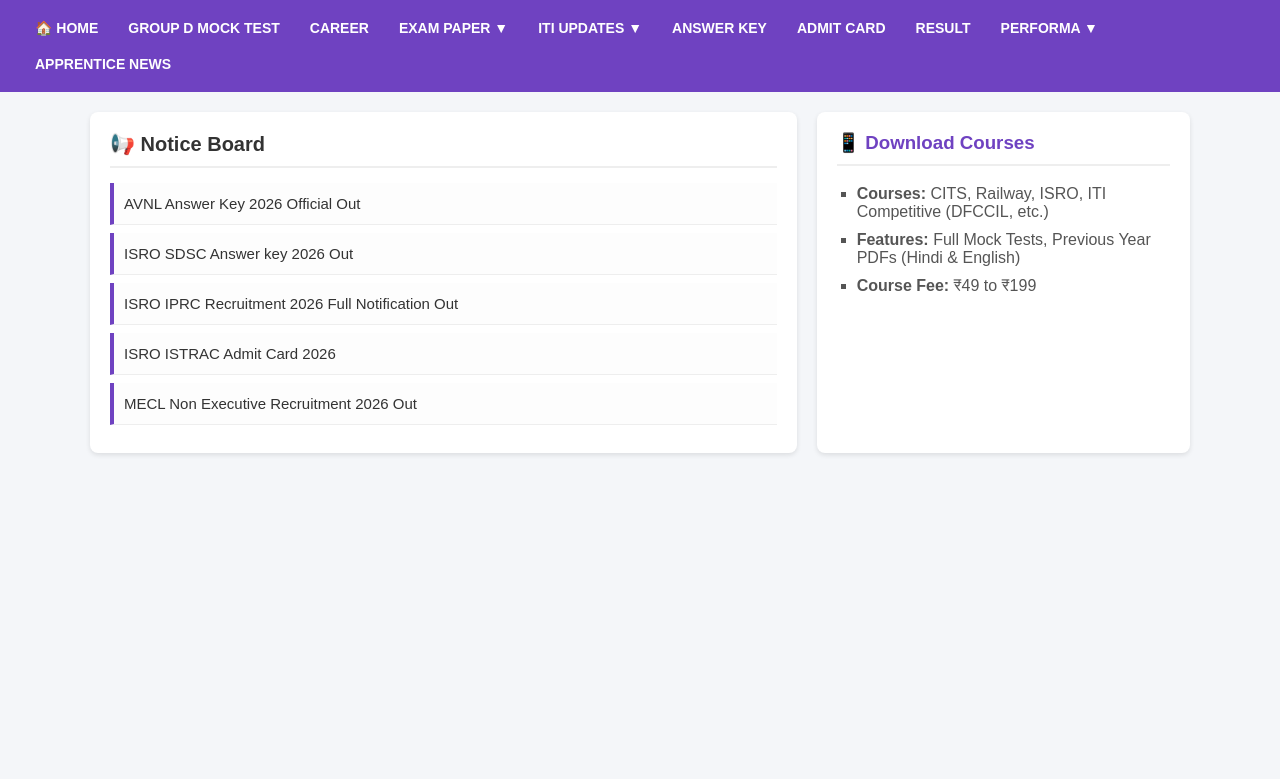
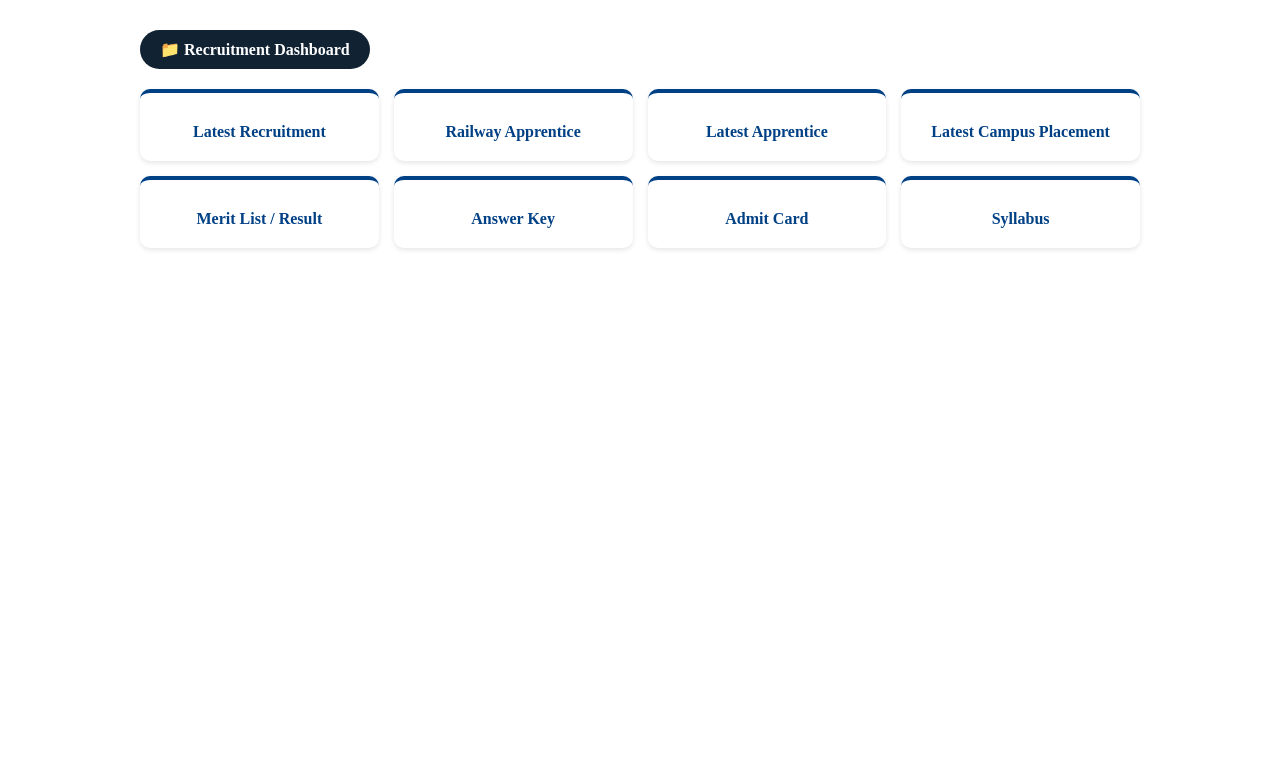
Before and after one commit to RohanDamodar2621/Letestgovt.-jobs.in, a Flask app: page / in a window 1280 px wide. Shown: the top 779 px of the page. Run offline with Flask 3, Linux system fonts and the light colour scheme.

Commit message:
Add recruitment dashboard to index.html
Added a recruitment dashboard section with cards for various recruitment-related links.

```diff
--- a/templates/index.html
+++ b/templates/index.html
@@ -1,79 +1,72 @@
-<!DOCTYPE html>
-<html lang="mr">
-<head>
-    <meta charset="UTF-8">
-    <meta name="viewport" content="width=device-width, initial-scale=1.0">
-    <title>Latest ITI & Govt Jobs Portal</title>
-    <style>
-        body { font-family: Arial, sans-serif; background-color: #f4f6f9; margin: 0; padding: 0; }
+<style>
+    .dashboard-container {
+        max-width: 1000px;
+        margin: 20px auto;
+        padding: 10px;
+    }
+    .dashboard-title {
+        background: #112233;
+        color: white;
+        padding: 10px 20px;
+        border-radius: 30px;
+        display: inline-block;
+        font-weight: bold;
+        margin-bottom: 20px;
+    }
+    .grid-box {
+        display: grid;
+        grid-template-columns: repeat(auto-fit, minmax(200px, 1fr));
+        gap: 15px;
+    }
+    .card-item {
+        background: white;
+        padding: 20px;
+        text-align: center;
+        border-radius: 10px;
+        box-shadow: 0 2px 5px rgba(0,0,0,0.1);
+        text-decoration: none;
+        color: #333;
+        transition: 0.3s;
+        border-top: 4px solid #004085;
+    }
+    .card-item:hover {
+        transform: translateY(-3px);
+        box-shadow: 0 5px 15px rgba(0,0,0,0.15);
+    }
+    .card-item h3 {
+        margin: 10px 0 0 0;
+        font-size: 16px;
+        color: #004085;
+    }
+</style>
 
-        /* Top Navigation Bar */
-        .navbar { background-color: #6f42c1; display: flex; flex-wrap: wrap; align-items: center; padding: 10px 20px; color: white; }
-        .navbar a { color: white; text-decoration: none; padding: 10px 15px; font-weight: bold; font-size: 14px; text-transform: uppercase; }
-        .navbar a:hover { background-color: #593196; border-radius: 4px; }
+<div class="dashboard-container">
+    <div class="dashboard-title">📁 Recruitment Dashboard</div>
 
-        /* Container */
-        .container { max-width: 1100px; margin: 20px auto; padding: 0 15px; display: flex; gap: 20px; flex-wrap: wrap; }
-
-        /* Notice Board Section */
-        .notice-board { flex: 2; min-width: 300px; background: white; padding: 20px; border-radius: 8px; box-shadow: 0 2px 5px rgba(0,0,0,0.1); }
-        .notice-header { font-size: 20px; font-weight: bold; color: #333; margin-bottom: 15px; display: flex; align-items: center; gap: 10px; border-bottom: 2px solid #eee; padding-bottom: 10px; }
-        .notice-list { list-style: none; padding: 0; margin: 0; }
-        .notice-item { padding: 12px 10px; border-bottom: 1px solid #eee; font-size: 15px; display: flex; align-items: center; border-left: 4px solid #6f42c1; margin-bottom: 8px; background: #fdfdfd; }
-        .notice-item a { color: #333; text-decoration: none; font-weight: 500; }
-        .notice-item a:hover { color: #6f42c1; }
-
-        /* Sidebar Section */
-        .sidebar { flex: 1; min-width: 250px; background: white; padding: 20px; border-radius: 8px; box-shadow: 0 2px 5px rgba(0,0,0,0.1); }
-        .sidebar h3 { margin-top: 0; color: #6f42c1; border-bottom: 2px solid #eee; padding-bottom: 10px; }
-        .sidebar ul { list-style-type: square; padding-left: 20px; color: #555; }
-        .sidebar li { margin-bottom: 10px; }
-    </style>
-</head>
-<body>
-
-    <!-- Top Navigation Bar (फोटोप्रमाणे) -->
-    <nav class="navbar">
-        <a href="#">🏠 Home</a>
-        <a href="#">Group D Mock Test</a>
-        <a href="#">Career</a>
-        <a href="#">Exam Paper ▼</a>
-        <a href="#">ITI Updates ▼</a>
-        <a href="#">Answer Key</a>
-        <a href="#">Admit Card</a>
-        <a href="#">Result</a>
-        <a href="#">Performa ▼</a>
-        <a href="#">Apprentice News</a>
-    </nav>
-
-    <!-- Main Content -->
-    <div class="container">
-
-        <!-- Notice Board (फोटोप्रमाणे) -->
-        <div class="notice-board">
-            <div class="notice-header">
-                📢 Notice Board
-            </div>
-            <ul class="notice-list">
-                <li class="notice-item"><a href="#">AVNL Answer Key 2026 Official Out</a></li>
-                <li class="notice-item"><a href="#">ISRO SDSC Answer key 2026 Out</a></li>
-                <li class="notice-item"><a href="#">ISRO IPRC Recruitment 2026 Full Notification Out</a></li>
-                <li class="notice-item"><a href="#">ISRO ISTRAC Admit Card 2026</a></li>
-                <li class="notice-item"><a href="#">MECL Non Executive Recruitment 2026 Out</a></li>
-            </ul>
-        </div>
-
-        <!-- Right Side Sidebar -->
-        <div class="sidebar">
-            <h3>📱 Download Courses</h3>
-            <ul>
-                <li><b>Courses:</b> CITS, Railway, ISRO, ITI Competitive (DFCCIL, etc.)</li>
-                <li><b>Features:</b> Full Mock Tests, Previous Year PDFs (Hindi & English)</li>
-                <li><b>Course Fee:</b> ₹49 to ₹199</li>
-            </ul>
-        </div>
-
+    <div class="grid-box">
+        <a href="#" class="card-item">
+            <h3>Latest Recruitment</h3>
+        </a>
+        <a href="#" class="card-item">
+            <h3>Railway Apprentice</h3>
+        </a>
+        <a href="#" class="card-item">
+            <h3>Latest Apprentice</h3>
+        </a>
+        <a href="#" class="card-item">
+            <h3>Latest Campus Placement</h3>
+        </a>
+        <a href="#" class="card-item">
+            <h3>Merit List / Result</h3>
+        </a>
+        <a href="#" class="card-item">
+            <h3>Answer Key</h3>
+        </a>
+        <a href="#" class="card-item">
+            <h3>Admit Card</h3>
+        </a>
+        <a href="#" class="card-item">
+            <h3>Syllabus</h3>
+        </a>
     </div>
-
-</body>
-</html>
+</div>
```
